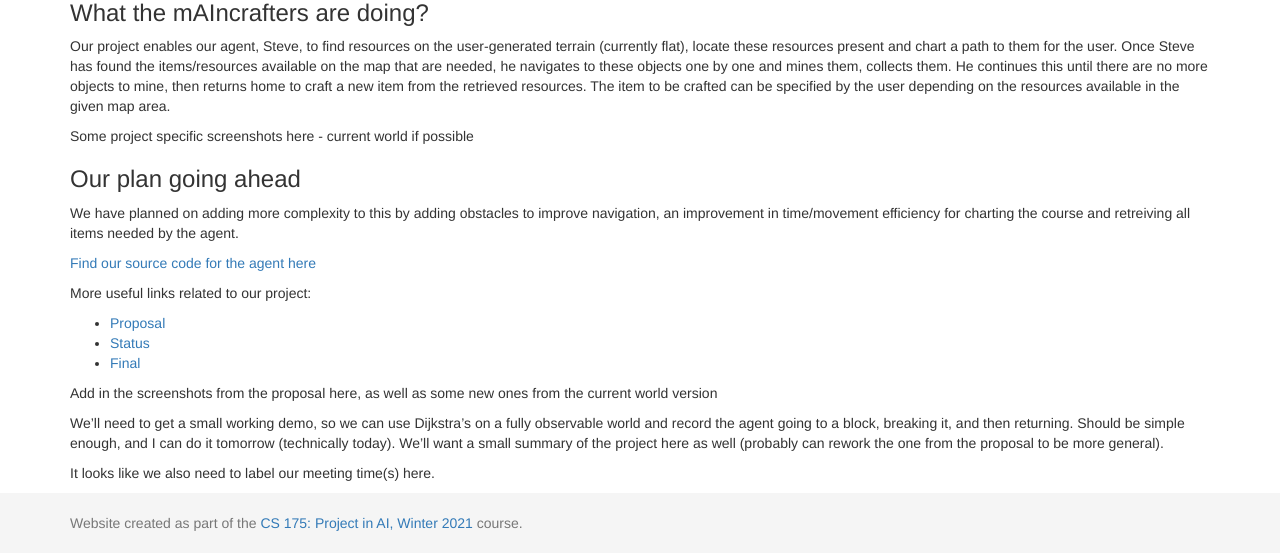
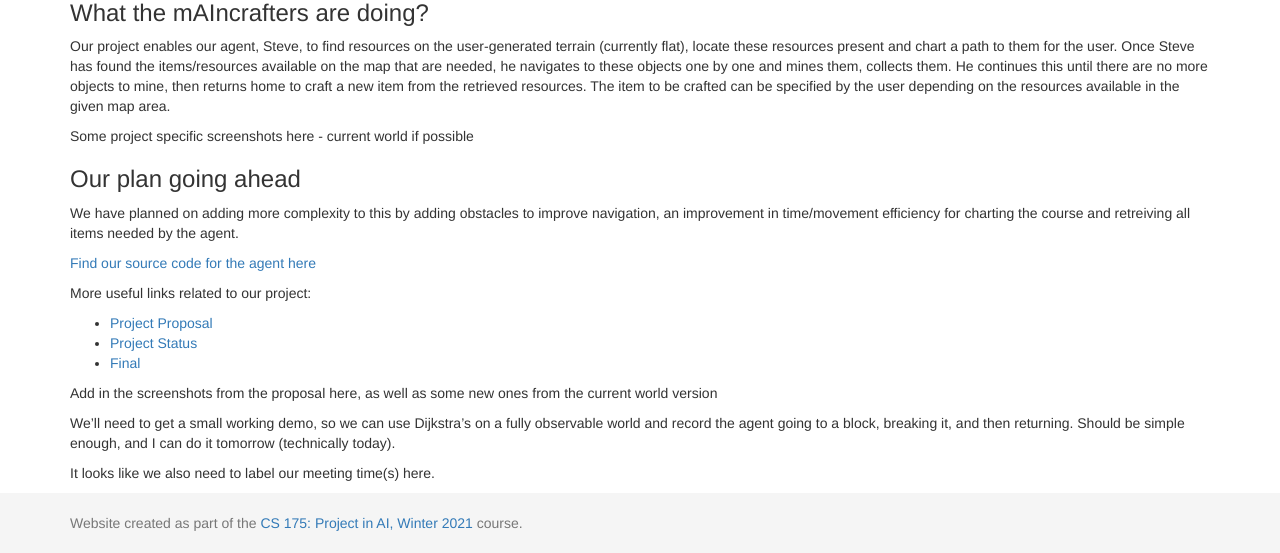
Before and after one commit to dheyay/mAIncrafters, a Jekyll site: the page built from docs/index.md, in a window 1280 px wide and 1271 px high. Shown: the part 718-1271 px from the top of the window. Built offline with Jekyll 4.4.1, drawn with Linux system fonts in a browser that asks for light colours.

Commit message:
Update index.md

```diff
--- a/docs/index.md
+++ b/docs/index.md
@@ -17,12 +17,12 @@
 
 More useful links related to our project:
 
-- [Proposal](proposal.html)
-- [Status](status.html)
+- [Project Proposal](proposal.html)
+- [Project Status](status.html)
 - [Final](final.html)
 
 Add in the screenshots from the proposal here, as well as some new ones from the current world version
 
-We'll need to get a small working demo, so we can use Dijkstra's on a fully observable world and record the agent going to a block, breaking it, and then returning. Should be simple enough, and I can do it tomorrow (technically today). We'll want a small summary of the project here as well (probably can rework the one from the proposal to be more general).
+We'll need to get a small working demo, so we can use Dijkstra's on a fully observable world and record the agent going to a block, breaking it, and then returning. Should be simple enough, and I can do it tomorrow (technically today).
 
 It looks like we also need to label our meeting time(s) here.
```
